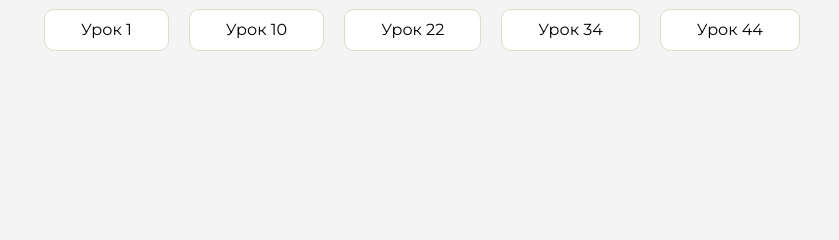
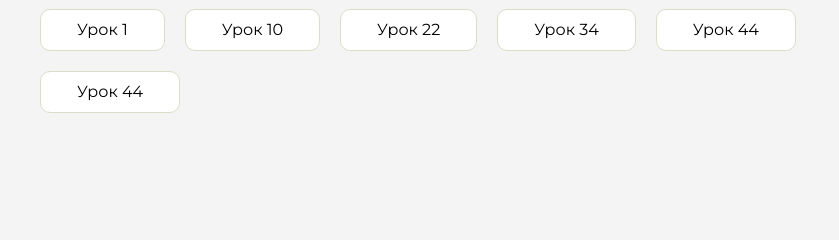
Before and after one commit to sonxmwie/homework, a plain HTML site: page index.html in a window 1280 px wide. Shown: the part 229-469 px from the top of the page, 416-1255 px from the left. Drawn offline with Linux system fonts and the light colour scheme.

Commit message:
Update index.html

```diff
--- a/index.html
+++ b/index.html
@@ -107,6 +107,9 @@
                     <li class="content__list-item">
                         <a href="lesson44/index.html">Урок 44</a>
                     </li>
+                    <li class="content__list-item">
+                        <a href="lesson54maket/index.html">Урок 44</a>
+                    </li>
                 </ul>
             </div>
             <div class="content__block hidden" id="diplomBlock">
```
